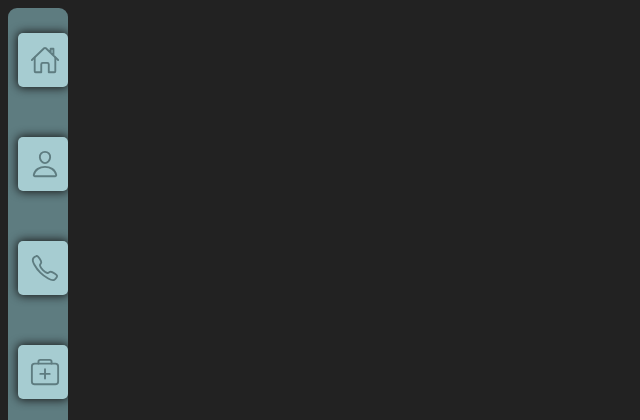
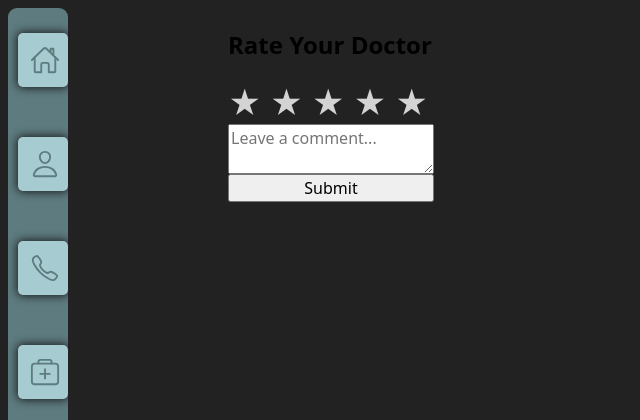
Before and after one commit to itsraghavzanwar/Student-Health-Management-System-, a Flask app: page /reviewing in a window 1280 px wide. Shown: the top 420 px of the page, without its empty margins (0-640 px from the left). Run offline with Flask 3, Linux system fonts and the light colour scheme.

Commit message:
creating review page

```diff
--- a/SHMS/app.py
+++ b/SHMS/app.py
@@ -4,6 +4,7 @@ from flask import make_response
 import pymysql
 import random
 from datetime import datetime,timezone,timedelta
+import sqlite3
 
 import smtplib
 from email.message import EmailMessage
@@ -337,7 +338,28 @@ def appointment():
 
 @app.route('/reviewing',methods=['GET'])
 def reviewing():
-    return render_template('review.html')
+    doctor_id = 1  # fetch based on context
+    user_id = 2    # fetch from session or context
+    return render_template('review.html', doctor_id=doctor_id, user_id=user_id)
+
+@app.route('/submit_review', methods=['POST'])
+def submit_review():
+    doctor_id = request.form['doctor_id']
+    user_id = request.form['user_id']
+    rating = request.form['rating']
+    comment = request.form['comment']
+
+    # Insert into DB
+    conn = sqlite3.connect('your_db_file.db')  # replace with actual DB path
+    cursor = conn.cursor()
+    cursor.execute("""
+        INSERT INTO user_rating (doctor_id, doctor_rating, comment, user_id)
+        VALUES (?, ?, ?, ?)
+    """, (doctor_id, rating, comment, user_id))
+    conn.commit()
+    conn.close()
+
+    return redirect(url_for('reviewing'))
 
 @app.route('/doctor-request', methods=['GET', 'POST'])
 def doctor_request():
--- a/SHMS/setup.sql
+++ b/SHMS/setup.sql
@@ -99,7 +99,7 @@ CREATE TABLE appointment (
 
 create table user_rating(
 	doctor_id int,
-	doctor_rating float,
+	doctor_rating int,
     comment text,
     user_id int,
     foreign key(doctor_id) references doctor(doctor_id),
--- a/SHMS/static/review.css
+++ b/SHMS/static/review.css
@@ -105,4 +105,15 @@ select {
         background-color: #a6ccd1;
     }
 
+    .star-rating {
+        font-size: 2rem;
+        color: lightgray;
+        cursor: pointer;
+    }
+
+    .star-rating .star.selected,.star-rating .star:hover,.star-rating .star:hover ~ .star {
+        color: gold;
+    }
+
+
 }
--- a/SHMS/templates/review.html
+++ b/SHMS/templates/review.html
@@ -62,10 +62,24 @@
                 </div>
 
                 <div class="content">
+                    <h2>Rate Your Doctor</h2>
 
+                    <form action="/submit_review" method="POST">
+                        <div class="star-rating">
+                            <span class="star" data-value="1">&#9733;</span>
+                            <span class="star" data-value="2">&#9733;</span>
+                            <span class="star" data-value="3">&#9733;</span>
+                            <span class="star" data-value="4">&#9733;</span>
+                            <span class="star" data-value="5">&#9733;</span>
+                        </div>
+                        <input type="hidden" name="rating" id="rating">
+                        <textarea name="comment" placeholder="Leave a comment..."></textarea>
+                        <input type="hidden" name="doctor_id" value="{{ doctor_id }}">
+                        <input type="hidden" name="user_id" value="{{ user_id }}">
+                        <button type="submit">Submit</button>
+                    </form>
+                </div>
 
-
-                </div>
             </div>
 
         </form>
@@ -74,6 +88,21 @@
 
     <script type="module" src="https://unpkg.com/ionicons@7.1.0/dist/ionicons/ionicons.esm.js"></script>
     <script nomodule src="https://unpkg.com/ionicons@7.1.0/dist/ionicons/ionicons.js"></script>
+    <!-- ⭐ Add this new script block here -->
+    <script>
+        const stars = document.querySelectorAll('.star');
+        const ratingInput = document.getElementById('rating');
+
+        stars.forEach((star, idx) => {
+            star.addEventListener('click', () => {
+                ratingInput.value = star.dataset.value;
+                stars.forEach((s, i) => {
+                    s.classList.toggle('selected', i < idx + 1);
+                });
+            });
+        });
+    </script>
+</body>
 
 </body>
 
```
Also changed, not shown: 1 other file.
